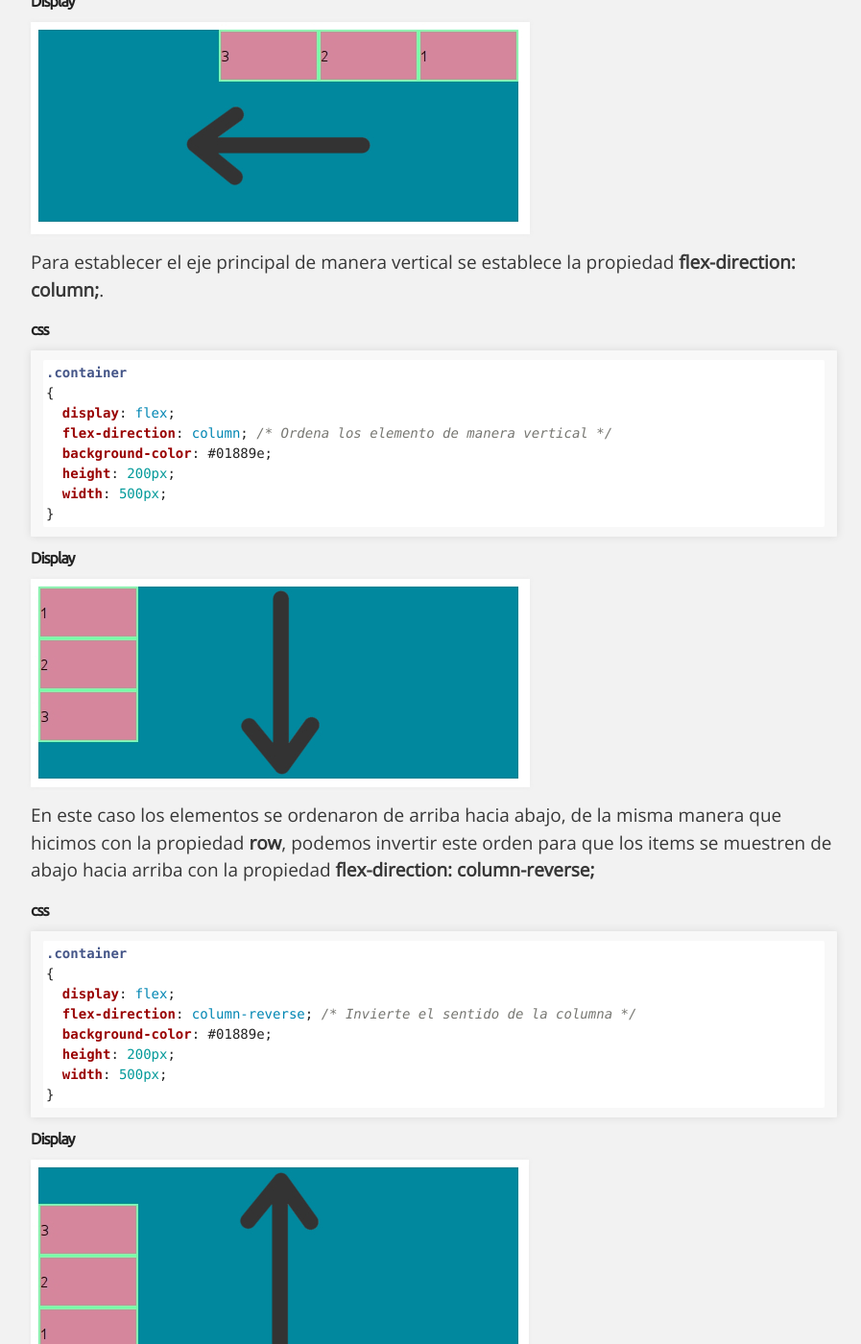
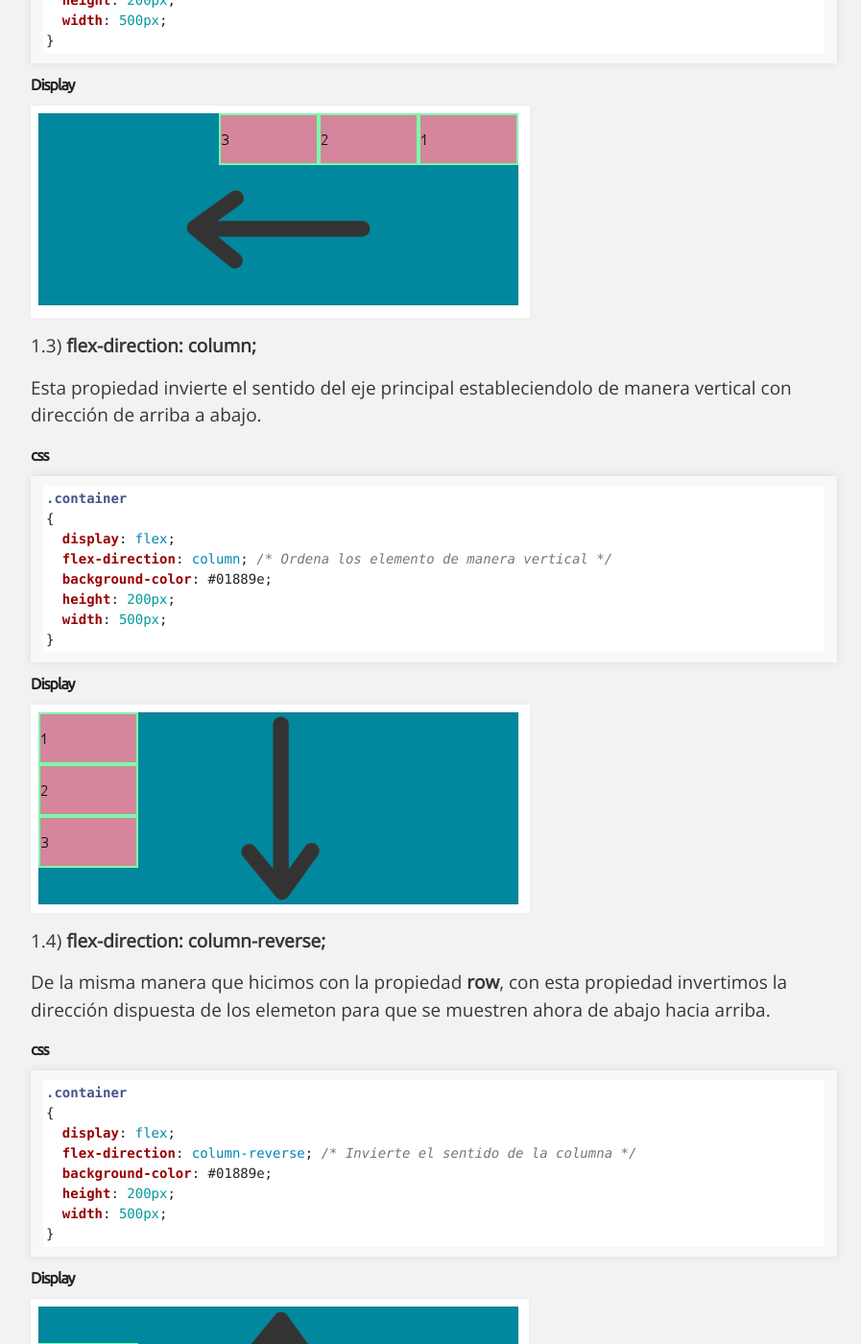
Before and after one commit to dp-weasel/WeaselCode, a Jekyll site: the page built from _posts/2018-10-06-Propiedades-de-flexbox.markdown, in a window 1280 px wide and 1400 px high, scrolled down 3521 px. Shown: the whole window at 96% size, without its empty margins (188-1085 px from the left). Built offline with Jekyll 4.4.1, drawn with Linux system fonts in a browser that asks for light colours; some of the changed text lies outside the part shown.

Commit message:
Se termina la propiedad flex-direction

````diff
--- a/_posts/2018-10-06-Propiedades-de-flexbox.markdown
+++ b/_posts/2018-10-06-Propiedades-de-flexbox.markdown
@@ -77,10 +77,12 @@ En el ejemplo anterior, los número 1, 2 y 3 déntro de los ítems no tienen la
 ```
 * * *
 ### Propiedades de flexbox
-#### flex-direction:
+#### 1) flex-direction:
 flex-direction establece el eje principal de los elementos y el sentido de la misma.
 
-Para defectos los elementos se ordenan de en el eje horizontal de derecha a izquierda, esto es porque por defecto viene con **flex-direction: row;**
+1.1) **flex-direction: row;**
+
+Esta propiedad es la que viene establecida por defecto y lo que hace es ordenar los elementos de manera horizontal con sentido de Izquierda a Derecha.
 
 ###### css
 ```css
@@ -96,7 +98,9 @@ Para defectos los elementos se ordenan de en el eje horizontal de derecha a izqu
 ###### Display
 ![flex image 02](/assets/images/flexbox02.jpg)
 
-Para invertir el sentido y ordenar los elementos de Derecha a Izquierda se utiliza la propiedad **flex-direction: row-reverse;**
+1.2) **flex-direction: row-reverse;**
+
+Tiene la misma función que la propiedad anterior, pero con sentido invertido. Esto es de Derecha a Izquierda.
 
 ###### css
 ```css
@@ -112,7 +116,9 @@ Para invertir el sentido y ordenar los elementos de Derecha a Izquierda se utili
 ###### Display
 ![flex image 03](/assets/images/flexbox03.jpg)
 
-Para establecer el eje principal de manera vertical se establece la propiedad **flex-direction: column;**.
+1.3) **flex-direction: column;**
+
+Esta propiedad invierte el sentido del eje principal estableciendolo de manera vertical con dirección de arriba a abajo.
 
 ###### css
 ```css
@@ -128,7 +134,9 @@ Para establecer el eje principal de manera vertical se establece la propiedad **
 ###### Display
 ![flex image 04](/assets/images/flexbox04.jpg)
 
-En este caso los elementos se ordenaron de arriba hacia abajo, de la misma manera que hicimos con la propiedad **row**, podemos invertir este orden para que los items se muestren de abajo hacia arriba con la propiedad **flex-direction: column-reverse;**
+1.4) **flex-direction: column-reverse;**
+
+De la misma manera que hicimos con la propiedad **row**, con esta propiedad invertimos la dirección dispuesta de los elemeton para que se muestren ahora de abajo hacia arriba.
 
 ###### css
 ```css
````
